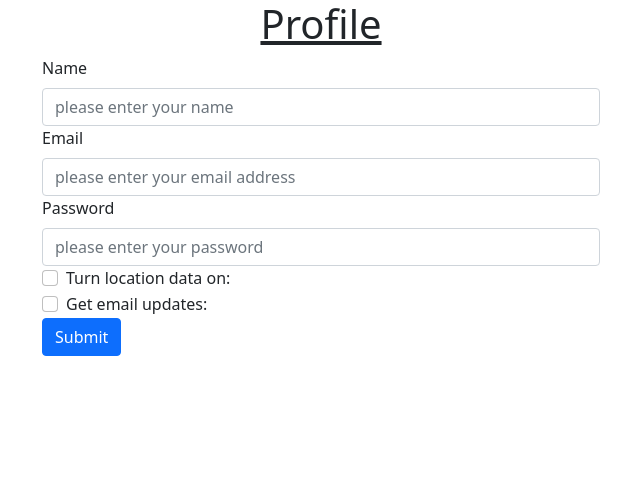
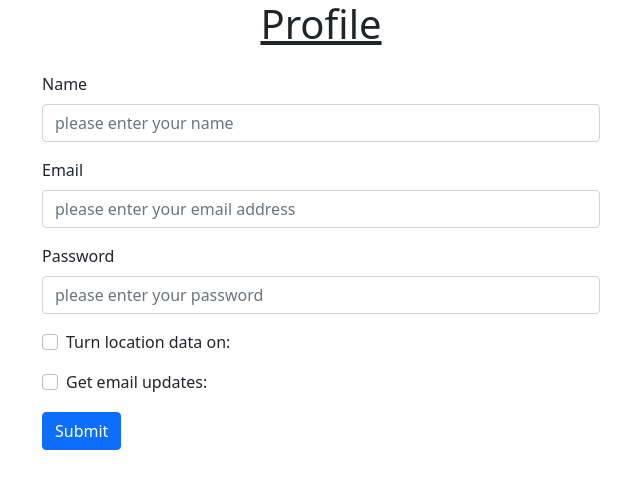
Before and after one commit to Least-Valuable-Painters/ABQ-Wildlife, a React (Create React App) app in the folder frontend/: page /user in a window 1280 px wide. Shown: the top 488 px of the page, without its empty margins (319-959 px from the left). Built offline with nearby package versions, Linux system fonts and the light colour scheme.

Commit message:
messed with formatting

```diff
--- a/frontend/src/ui/User.js
+++ b/frontend/src/ui/User.js
@@ -9,25 +9,25 @@ export function User () {
       <Row>
         <Col>
       <Form className="w-50 mx-auto">
-        <FormGroup>
+        <FormGroup className="mt-3">
           <FormLabel>Name</FormLabel>
           <FormControl type="name" placeholder="please enter your name"></FormControl>
         </FormGroup>
-        <FormGroup>
+        <FormGroup className="mt-3">
           <FormLabel>Email</FormLabel>
           <FormControl type="email" placeholder="please enter your email address"></FormControl>
         </FormGroup>
-        <FormGroup>
+        <FormGroup className="mt-3">
           <FormLabel>Password</FormLabel>
           <FormControl type="password" placeholder="please enter your password"></FormControl>
         </FormGroup>
         <FormGroup controlId="formBasicCheckbox">
-          <FormCheck type="checkbox" label="Turn location data on:" />
+          <FormCheck className="mt-3" type="checkbox" label="Turn location data on:" />
         </FormGroup>
-        <FormGroup className="" controlId="formBasicCheckbox">
-          <FormCheck type="checkbox" label="Get email updates:" />
+        <FormGroup controlId="formBasicCheckbox">
+          <FormCheck className="mt-3" type="checkbox" label="Get email updates:" />
         </FormGroup>
-        <Button variant="primary">Submit</Button>
+        <Button className="mt-3" variant="primary">Submit</Button>
       </Form>
         </Col>
       </Row>
```
